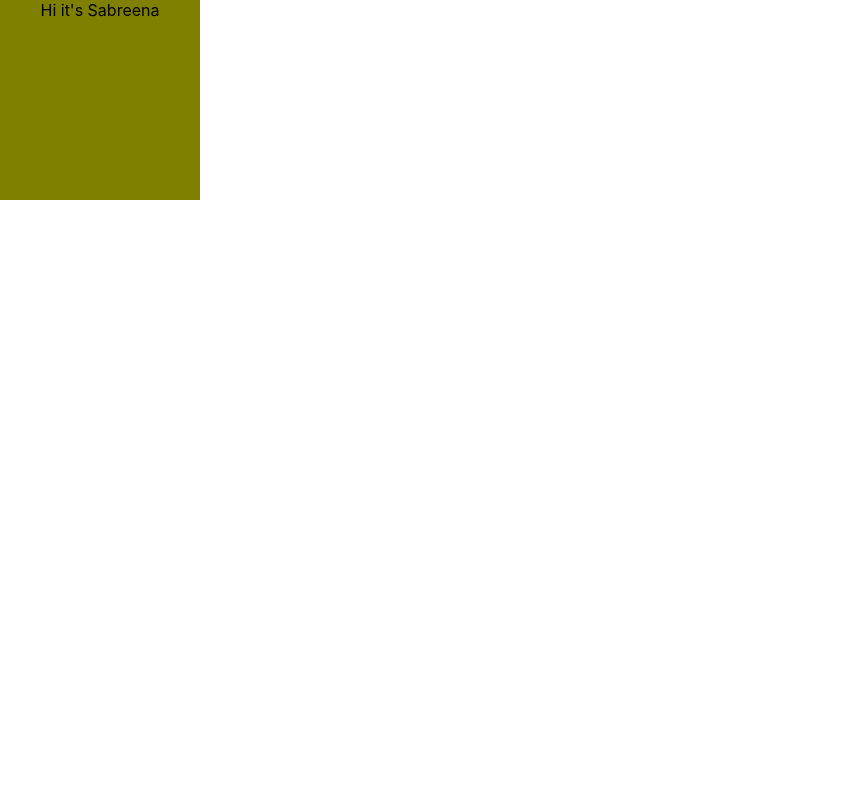
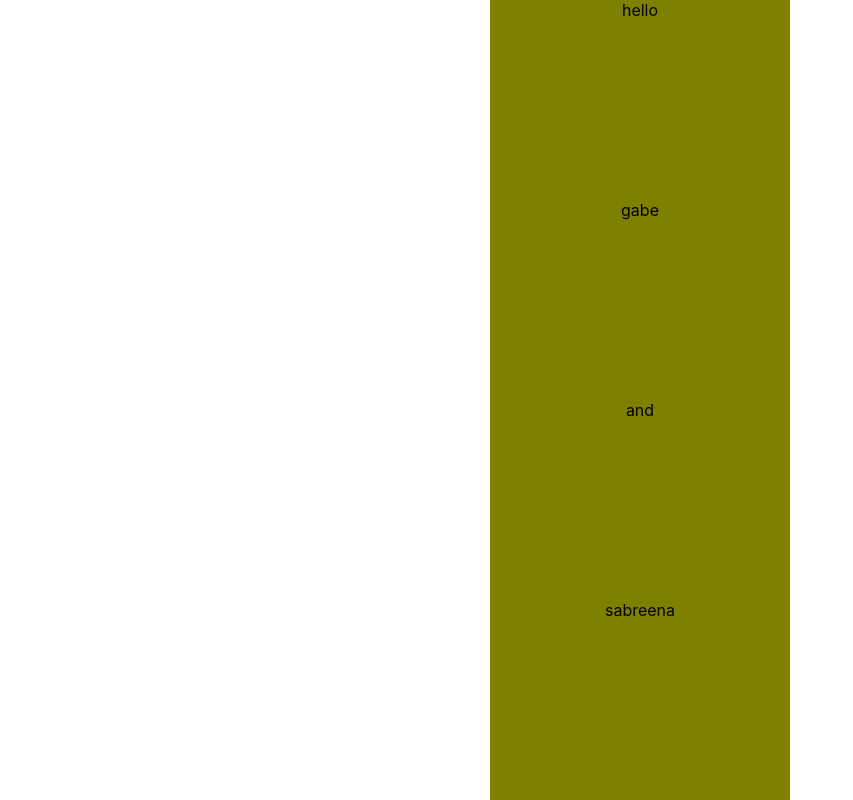
Before and after one commit to letsguo/Project-rice, a React (Create React App) app in the folder my-app/: page / in a window 1280 px wide. Shown: the top 800 px of the page, without its empty margins (0-853 px from the left). Built offline with nearby package versions, Linux system fonts and the light colour scheme.

Commit message:
Display five club containers on the homepage

```diff
--- a/my-app/src/App.tsx
+++ b/my-app/src/App.tsx
@@ -1,12 +1,15 @@
 import React from 'react';
-import logo from './logo.svg';
 import './App.css';
 import ClubContainer from "./ClubContainer";
 
 function App() {
   return (
     <div className="App">
-      <ClubContainer/>
+      <ClubContainer message={"hello"}/>
+      <ClubContainer message={"gabe"}/>
+      <ClubContainer message={"and"}/>
+      <ClubContainer message={"sabreena"}/>
+      <ClubContainer message={"welcome!"}/>
     </div>
   );
 }
--- a/my-app/src/ClubContainer.css
+++ b/my-app/src/ClubContainer.css
@@ -1,5 +1,6 @@
 .clubContainer {
-    width: 200px;
+    margin: auto;
+    width: 300px;
     height: 200px;
     background-color: #808000;
 }
--- a/my-app/src/ClubContainer.tsx
+++ b/my-app/src/ClubContainer.tsx
@@ -1,9 +1,16 @@
 import React from 'react';
 import './ClubContainer.css'
 
-const ClubContainer = () => {
+
+interface ClubContainerProps {
+    message: string;
+}
+
+const ClubContainer: React.FC<ClubContainerProps> = ({
+    message
+}) => {
     return (
-        <div className={"clubContainer"}>Hi it's Sabreena</div>
+        <div className={"clubContainer"}>{message}</div>
     );
 };
 
```
